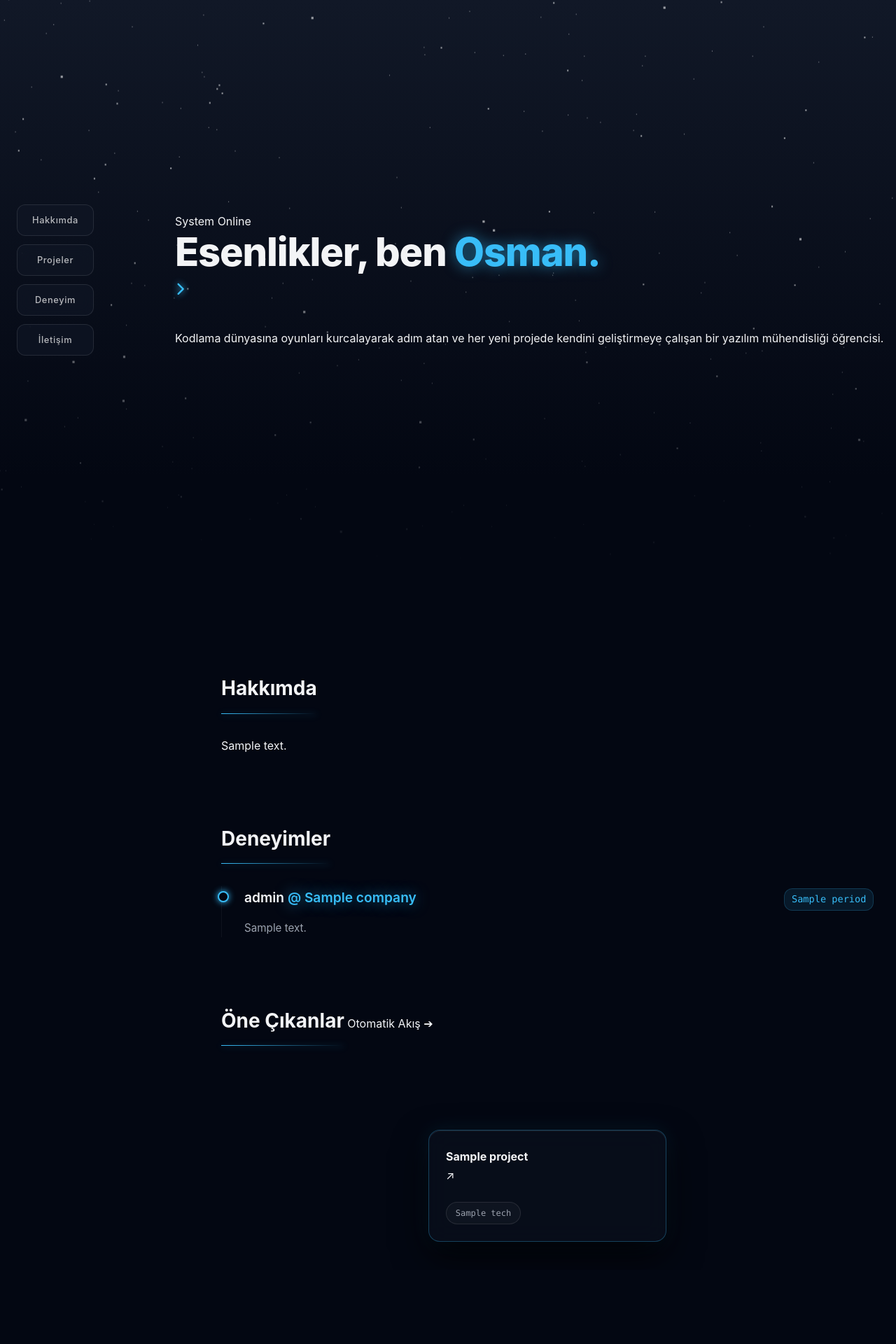
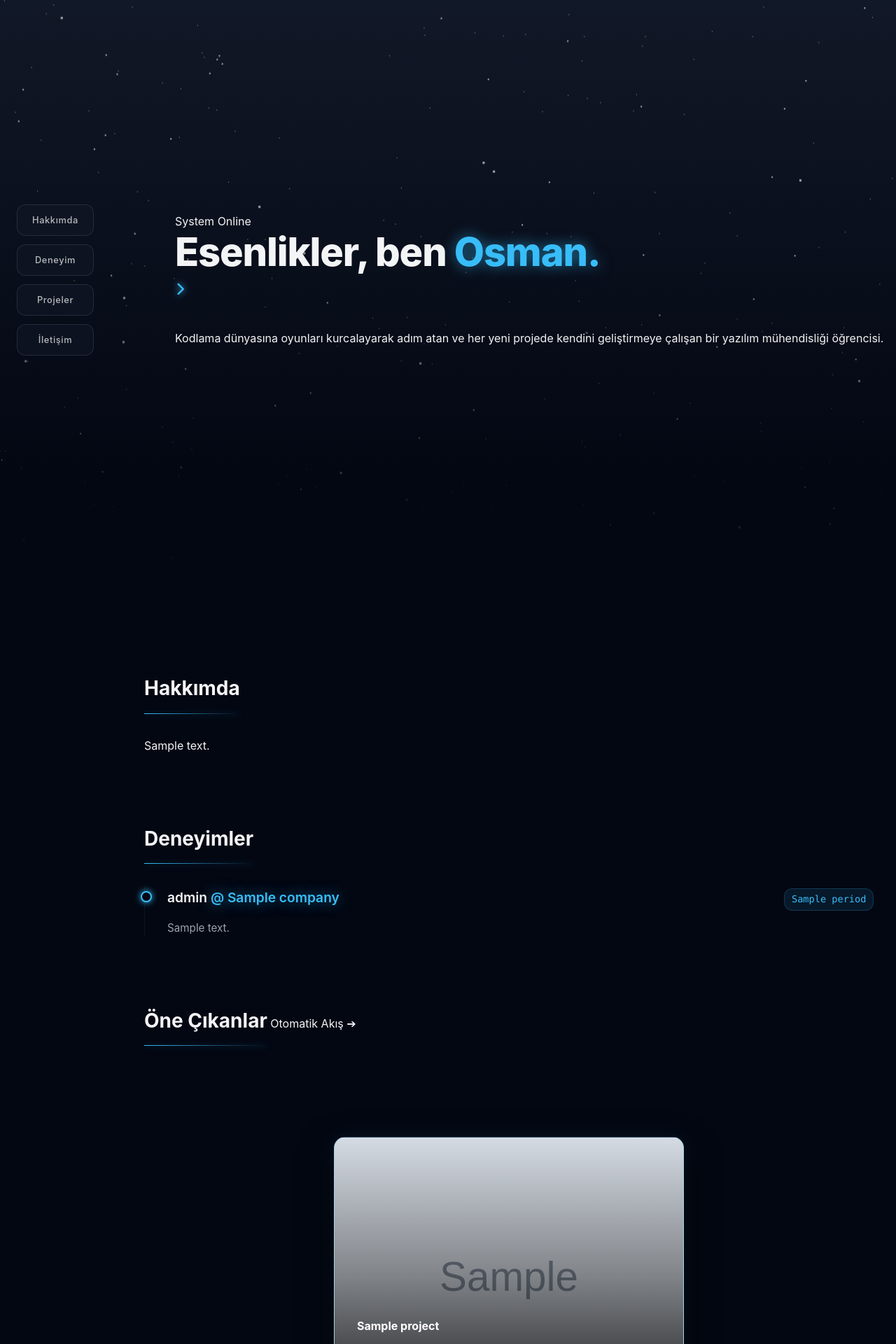
Before and after one commit to ogsammaenr/Portfolio-web, a Python web app: template templates/index.html in a window 1280 px wide. Shown: the top 1920 px of the page at 70% size. Run offline with Jinja, Linux system fonts and the light colour scheme; the template is opened without the code that fills it: most values are stand-ins (such as "Sample title", 1, 10 or a date in 2020); grey boxes marked "Sample" are stand-in pictures.

Commit message:
bazı görsel değişiklikler

```diff
--- a/data/projects.json
+++ b/data/projects.json
@@ -10,7 +10,7 @@
     {
         "slug": "inventory-builder",
         "name": "Minecraft Inventory Builder",
-        "description": "Minecraft envanterinizi istediğiniz gibi düzenleyebileceğiniz bir web uygulaması.",
+        "description": "İstediğiniz gibi Minecraft envanteri oluşturabileceğiniz bir web uygulaması.",
         "github": "https://github.com/ogsammaenr/minecraft-inventory-builder.git",
         "pinned": false,
         "tech_stack": ["python", "html", "css", "javascript"]
--- a/static/js/main.js
+++ b/static/js/main.js
@@ -119,6 +119,8 @@ document.addEventListener('DOMContentLoaded', () => {
         // 3.5 saniyede bir kartları kaydır
         carouselInterval = setInterval(nextSlide, 3500);
     }
+
+
     // --- FORM GENİŞLETME (ACCORDION) VE OTOMATİK KAYDIRMA ---
     const toggleBtn = document.getElementById('toggle-form-btn');
     const formWrapper = document.getElementById('expandable-form-wrapper');
--- a/static/style.css
+++ b/static/style.css
@@ -21,6 +21,9 @@
 
     --font-sans: 'Inter', system-ui, -apple-system, BlinkMacSystemFont, 'Segoe UI', Roboto, sans-serif;
     --font-mono: 'JetBrains Mono', 'Fira Code', Consolas, monospace;
+}
+html {
+    scroll-behavior: smooth;
 }
 html, body {
     margin: 0;
@@ -140,7 +143,7 @@ a {
     margin: 0 auto;
     display: grid;
     /* İlk kolon (220px) navigasyonun kapladığı boşluk için, içerik sağda kalır */
-    grid-template-columns: 220px 1fr;
+    grid-template-columns: 110px 1fr;
     gap: 4rem;
     padding: 4rem 2rem;
 }
@@ -463,7 +466,7 @@ a {
     font-size: 0.95rem;
 }
 
-/* --- Modern Kart Tasarımı & Işıklandırma (Glassmorphism + Neon) --- */
+/* --- Modern Kart Tasarımı & Işıklandırma--- */
 .modern-card {
     background: var(--surface-color);
     backdrop-filter: blur(16px);
@@ -473,10 +476,9 @@ a {
     transition: all 0.4s cubic-bezier(0.175, 0.885, 0.32, 1.275);
     position: relative;
     overflow: hidden;
-    box-shadow: 0 4px 30px rgba(0, 0, 0, 0.5); /* Derinlik gölgesi */
+    box-shadow: 0 4px 30px rgba(0, 0, 0, 0.5);
 }
 
-/* Kartın içinden gelen zarif ışıltı */
 .modern-card::before {
     content: '';
     position: absolute;
@@ -489,10 +491,9 @@ a {
 }
 
 .modern-card:hover {
-    transform: translateY(-8px);
+    transform: translateY(-8px) !important;
     background: var(--surface-hover);
     border-color: var(--border-highlight);
-    /* Dışarıya ve içeriye doğru neon yansıması */
     box-shadow:
         0 15px 35px rgba(0, 0, 0, 0.6),
         0 0 20px rgba(56, 189, 248, 0.15),
@@ -501,14 +502,25 @@ a {
 
 .modern-card > * {
     position: relative;
-    z-index: 1;
+    z-index: 2; /* YENİ: Overlay'in üstünde kalması için 2 yapıldı */
 }
 
-/* --- Yeni 3D Odaklı Karusel Yapısı (Sadece Görsel Güncelleme) --- */
+/* --- YENİ: Kart Karartma (Overlay) --- */
+.card-overlay {
+    position: absolute;
+    top: 0; left: 0; right: 0; bottom: 0;
+    /* Alttan üste doğru açılan şık bir karanlık geçiş */
+    background: linear-gradient(to top, rgba(0,0,0,0.9) 0%, rgba(0,0,0,0.4) 50%, transparent 100%);
+    z-index: 1; /* Görselin üstünde, yazıların altında */
+    border-radius: 16px;
+}
+
+/* --- Yeni 3D Odaklı Karusel Yapısı (Boyutlar Büyütüldü) --- */
 .carousel-container {
     position: relative;
     width: 100%;
-    height: 240px;
+    /* YÜKSELTİLDİ: Kartlar büyüdüğü için kapsayıcıyı da büyüttük */
+    height: 500px;
     margin: 3rem 0;
     display: flex;
     justify-content: center;
@@ -519,7 +531,8 @@ a {
 .projects-carousel-3d {
     position: relative;
     width: 100%;
-    max-width: 650px;
+    /* GENİŞLETİLDİ: 3 büyük kartın sığması için */
+    max-width: 1500px;
     height: 100%;
 }
 
@@ -527,17 +540,35 @@ a {
     position: absolute;
     top: 50%;
     left: 50%;
-    width: 340px;
-    height: 160px;
-    padding: 1.5rem;
+    /* YENİ: Kart Boyutları Büyük Oranda Artırıldı */
+    width: 500px;
+    height: 400px;
+    padding: 2rem; /* İç boşluk da artırıldı */
+
+    /* YENİ: Arka Plan Görseli Ayarları */
+    background-size: cover;
+    background-position: center;
+    background-repeat: no-repeat;
+
     display: flex;
     flex-direction: column;
-    justify-content: space-between;
+    justify-content: flex-end; /* İçerik alta hizalandı */
+    gap: 1rem; /* Yazılar ile tech stack arası boşluk */
+
     transition: all 0.6s cubic-bezier(0.25, 1, 0.5, 1);
     transform: translate(-50%, -50%) scale(0.5);
     opacity: 0;
     z-index: 1;
     pointer-events: none;
+
+    /* Metin rengini görsel üstünde okunsun diye beyaz yaptık */
+    color: #fff;
+}
+
+/* Header başlıkları da beyaz olmalı */
+.carousel-card-3d .project-header h4 {
+    color: #fff;
+    margin-bottom: 0.5rem;
 }
 
 .carousel-card-3d.center {
@@ -549,22 +580,23 @@ a {
     box-shadow: 0 20px 50px rgba(0, 0, 0, 0.8), 0 0 30px rgba(56, 189, 248, 0.1);
 }
 
+/* YENİ: Sol ve Sağ kartların mesafeleri büyük kartlara göre uyarlandı */
 .carousel-card-3d.left {
-    transform: translate(-130%, -50%) scale(0.85);
+    transform: translate(-120%, -50%) scale(0.8);
     opacity: 0.4;
     z-index: 2;
-    filter: blur(2px); /* Odak dışı olanlara derinlik (blur) kattık */
+    filter: blur(3px); /* Blur efekti biraz artırıldı */
 }
 
 .carousel-card-3d.right {
-    transform: translate(30%, -50%) scale(0.85);
+    transform: translate(20%, -50%) scale(0.8);
     opacity: 0.4;
     z-index: 2;
-    filter: blur(2px);
+    filter: blur(3px);
 }
 
 .carousel-card-3d.center:hover {
-    transform: translate(-50%, -55%) scale(1.02);
+    transform: translate(-50%, -55%) scale(1.02) !important;
     border-color: var(--accent);
     box-shadow: 0 25px 50px rgba(0, 0, 0, 0.9), 0 0 40px rgba(56, 189, 248, 0.25);
 }
@@ -998,7 +1030,7 @@ svg {
     transition: transform 0.4s cubic-bezier(0.2, 0.8, 0.2, 1);
 
     /* İŞTE SİHİR BURADA: Arka plana vuran devasa siber ışıma (Glow) */
-    animation: ambient-neon-glow 4s infinite alternate ease-in-out;
+    animation: ambient-neon-glow 10s ease-in forwards;
 }
 
 
@@ -1039,8 +1071,6 @@ svg {
 }
 
 
-
-
 @keyframes ambient-neon-glow {
     0% {
         box-shadow:
@@ -1054,3 +1084,48 @@ svg {
             0 0 150px 50px rgba(56, 189, 248, 0.1);  /* En dışa yayılan sönük aura */
     }
 }
+
+
+/* --- Modern Toast Bildirim Kapsayıcısı --- */
+.toast-container {
+    position: fixed;
+    bottom: 20px;
+    right: 20px;
+    display: flex;
+    flex-direction: column;
+    gap: 12px;
+    z-index: 9999;
+    pointer-events: none; /* Bildirimlerin altındaki elementlere tıklanabilmesini sağlar */
+}
+
+/* --- Modern Toast Bildirim Tasarımı --- */
+.modern-toast {
+    background: var(--surface-color); /* Karanlık temanla uyumlu yüzey rengi */
+    backdrop-filter: blur(16px);
+    -webkit-backdrop-filter: blur(16px);
+    border: 1px solid var(--border-color);
+    color: #fff;
+    padding: 1rem 1.5rem;
+    border-radius: 12px;
+    font-size: 0.95rem;
+    box-shadow: 0 4px 20px rgba(0, 0, 0, 0.4);
+    pointer-events: auto; /* Bildirimin kendisine tıklanabilmesi için */
+
+    /* Sağda ekran dışından başlar */
+    transform: translateX(120%);
+    opacity: 0;
+
+    /* Zıplama/esneme (bounce) geçiş efekti */
+    transition: all 0.4s cubic-bezier(0.175, 0.885, 0.32, 1.275);
+}
+
+/* JavaScript ile eklenecek aktif sınıfı (Ekrana giriş) */
+.modern-toast.show {
+    transform: translateX(0);
+    opacity: 1;
+}
+
+/* Durumlara göre sol kenarlık renkleri */
+.modern-toast.success { border-left: 4px solid #10b981; } /* Yeşil */
+.modern-toast.error { border-left: 4px solid #ef4444; }   /* Kırmızı */
+.modern-toast.warning { border-left: 4px solid #f59e0b; } /* Sarı */
--- a/templates/index.html
+++ b/templates/index.html
@@ -64,5 +64,8 @@
             </div>
         </div>
     </div>
+
+    <!-- Modern Bildirim Konteyneri -->
+    <div id="toast-container" class="toast-container"></div>
 </body>
 </html>
--- a/templates/parts/nav.html
+++ b/templates/parts/nav.html
@@ -6,13 +6,13 @@
             </a>
         </li>
         <li>
-            <a href="#projects" class="nav-capsule">
-                <span class="nav-text">Projeler</span>
+            <a href="#experience" class="nav-capsule">
+                <span class="nav-text">Deneyim</span>
             </a>
         </li>
         <li>
-            <a href="#experience" class="nav-capsule">
-                <span class="nav-text">Deneyim</span>
+            <a href="#projects" class="nav-capsule">
+                <span class="nav-text">Projeler</span>
             </a>
         </li>
         <li>
--- a/templates/parts/projects.html
+++ b/templates/parts/projects.html
@@ -6,9 +6,14 @@
 <div class="carousel-container">
     <div class="projects-carousel-3d">
         {% for project in pinned_projects %}
-        <a href="/project/{{ project.slug }}" class="carousel-card-3d modern-card">
+        <!-- DÜZELTME: inline style ile arka plan görseli eklendi -->
+        <a href="/project/{{ project.slug }}" class="carousel-card-3d modern-card" style="background-image: url('{{ project.image_url | default('/static/default-bg.jpg') }}');">
+
+            <!-- YENİ: Okunabilirliği sağlayan karartma (overlay) katmanı -->
+            <div class="card-overlay"></div>
+
+            <!-- Mevcut İçerik (Z-index ile overlay üstüne çıkacak) -->
             <header class="project-header">
-                <!-- DÜZELTME: title yerine name kullanıldı -->
                 <h4>{{ project.name }}</h4>
                 <span class="arrow">↗</span>
             </header>
```
Also changed, not shown: data/experiences.json (+3 -9 lines), data/projects/mini-stream.md (+0 -2 lines), main.py (+9 -0 lines), requirements.txt (+23 -6 lines).
